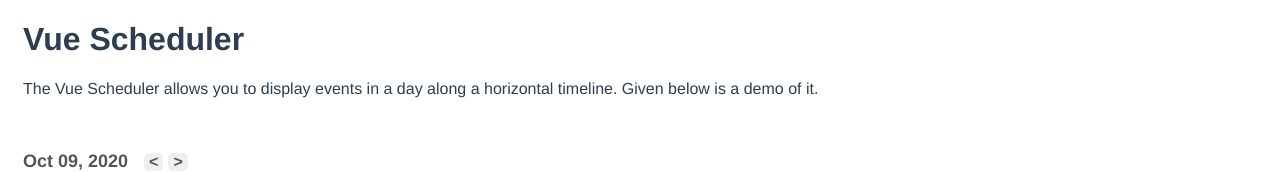
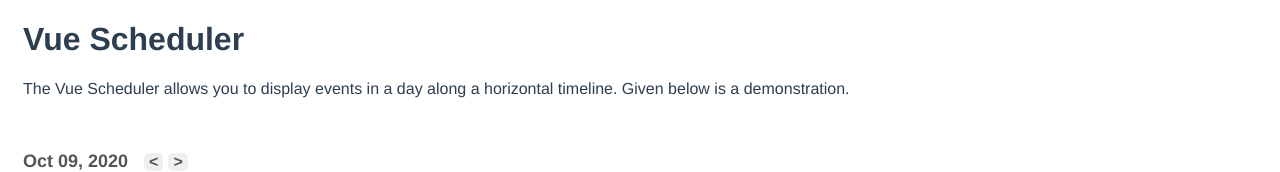
Before and after one commit to craigdanj/vue-day-schedule, a Vue app: page / in a window 1280 px wide. Shown: the top 172 px of the page. Built offline with nearby package versions, Linux system fonts and the light colour scheme.

Commit message:
date change event handler added

```diff
--- a/src/App.vue
+++ b/src/App.vue
@@ -4,13 +4,13 @@
 
     <p>
       The Vue Scheduler allows you to display events in a day along a horizontal
-      timeline. Given below is a demo of it.
+      timeline. Given below is a demonstration.
     </p>
 
     <br />
     <br />
 
-    <Scheduler :events="eventList"></Scheduler>
+    <Scheduler :events="eventList" v-on:vs-date-change="handleDateChange" />
   </div>
 </template>
 
@@ -59,7 +59,11 @@ export default class App extends Vue {
         .subtract(220, "minutes")
         .toDate()
     }
-  ]
+  ];
+
+  public handleDateChange(date: Date) {
+    console.log('>>>>>))): ', date);
+  }
 }
 </script>
 
--- a/src/components/Scheduler.vue
+++ b/src/components/Scheduler.vue
@@ -184,12 +184,15 @@ export default class Scheduler extends Vue {
     this.selectedDate = moment(moment(this.selectedDate))
       .subtract(1, "days")
       .toDate();
+
+    this.$emit("vs-date-change", this.selectedDate);
   }
 
   public onSelectNextDay() {
     this.selectedDate = moment(moment(this.selectedDate))
       .add(1, "days")
       .toDate();
+    this.$emit("vs-date-change", this.selectedDate);
   }
 }
 </script>
```
